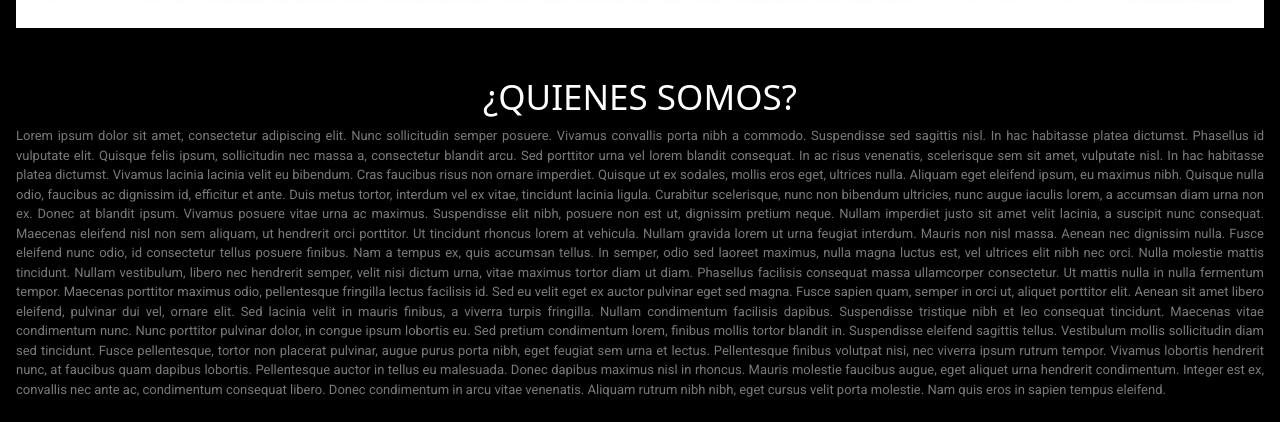
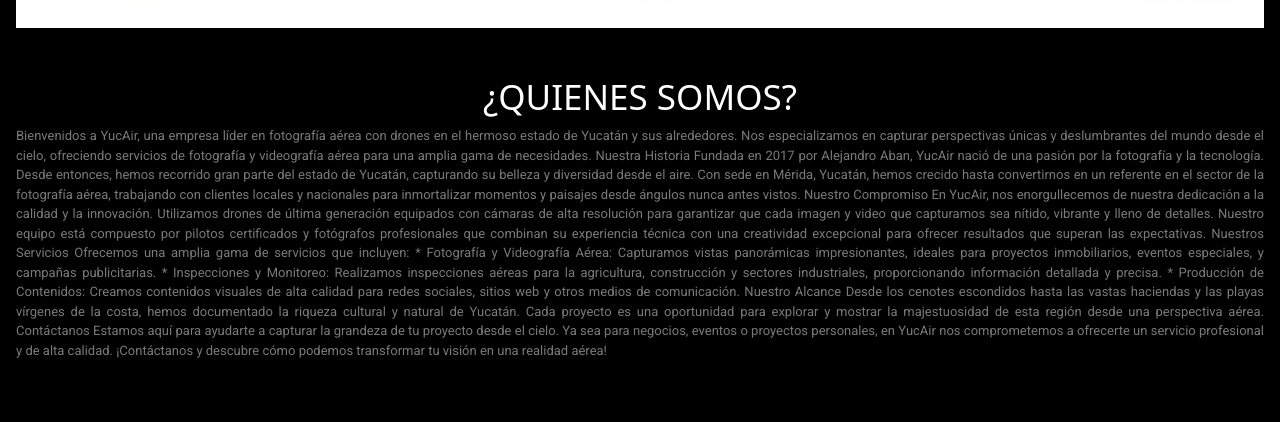
Before and after one commit to alexabn1/yucair, a plain HTML site: page page1.html in a window 1280 px wide. Shown: the part 1762-2184 px from the top of the page. Drawn offline with Linux system fonts and the light colour scheme.

Commit message:
Update page1.html

```diff
--- a/page1.html
+++ b/page1.html
@@ -67,16 +67,23 @@
 
     <div>
        <h1>¿Quienes somos?</h1>
-       <p class="texto-justificado">Lorem ipsum dolor sit amet, consectetur adipiscing elit. Nunc sollicitudin semper posuere. Vivamus convallis porta nibh a commodo. Suspendisse sed sagittis nisl. In hac habitasse platea dictumst. Phasellus id vulputate elit. Quisque felis ipsum, sollicitudin nec massa a, consectetur blandit arcu. Sed porttitor urna vel lorem blandit consequat.
+       <p class="texto-justificado">
 
-In ac risus venenatis, scelerisque sem sit amet, vulputate nisl. In hac habitasse platea dictumst. Vivamus lacinia lacinia velit eu bibendum. Cras faucibus risus non ornare imperdiet. Quisque ut ex sodales, mollis eros eget, ultrices nulla. Aliquam eget eleifend ipsum, eu maximus nibh. Quisque nulla odio, faucibus ac dignissim id, efficitur et ante. Duis metus tortor, interdum vel ex vitae, tincidunt lacinia ligula. Curabitur scelerisque, nunc non bibendum ultricies, nunc augue iaculis lorem, a accumsan diam urna non ex. Donec at blandit ipsum. Vivamus posuere vitae urna ac maximus. Suspendisse elit nibh, posuere non est ut, dignissim pretium neque. Nullam imperdiet justo sit amet velit lacinia, a suscipit nunc consequat. Maecenas eleifend nisl non sem aliquam, ut hendrerit orci porttitor.
 
-Ut tincidunt rhoncus lorem at vehicula. Nullam gravida lorem ut urna feugiat interdum. Mauris non nisl massa. Aenean nec dignissim nulla. Fusce eleifend nunc odio, id consectetur tellus posuere finibus. Nam a tempus ex, quis accumsan tellus. In semper, odio sed laoreet maximus, nulla magna luctus est, vel ultrices elit nibh nec orci. Nulla molestie mattis tincidunt. Nullam vestibulum, libero nec hendrerit semper, velit nisi dictum urna, vitae maximus tortor diam ut diam. Phasellus facilisis consequat massa ullamcorper consectetur.
-
-Ut mattis nulla in nulla fermentum tempor. Maecenas porttitor maximus odio, pellentesque fringilla lectus facilisis id. Sed eu velit eget ex auctor pulvinar eget sed magna. Fusce sapien quam, semper in orci ut, aliquet porttitor elit. Aenean sit amet libero eleifend, pulvinar dui vel, ornare elit. Sed lacinia velit in mauris finibus, a viverra turpis fringilla. Nullam condimentum facilisis dapibus. Suspendisse tristique nibh et leo consequat tincidunt. Maecenas vitae condimentum nunc. Nunc porttitor pulvinar dolor, in congue ipsum lobortis eu. Sed pretium condimentum lorem, finibus mollis tortor blandit in.
-
-Suspendisse eleifend sagittis tellus. Vestibulum mollis sollicitudin diam sed tincidunt. Fusce pellentesque, tortor non placerat pulvinar, augue purus porta nibh, eget feugiat sem urna et lectus. Pellentesque finibus volutpat nisi, nec viverra ipsum rutrum tempor. Vivamus lobortis hendrerit nunc, at faucibus quam dapibus lobortis. Pellentesque auctor in tellus eu malesuada. Donec dapibus maximus nisl in rhoncus. Mauris molestie faucibus augue, eget aliquet urna hendrerit condimentum. Integer est ex, convallis nec ante ac, condimentum consequat libero. Donec condimentum in arcu vitae venenatis. Aliquam rutrum nibh nibh, eget cursus velit porta molestie. Nam quis eros in sapien tempus eleifend.</p>
-    </div>
+Bienvenidos a YucAir, una empresa líder en fotografía aérea con drones en el hermoso estado de Yucatán y sus alrededores. Nos especializamos en capturar perspectivas únicas y deslumbrantes del mundo desde el cielo, ofreciendo servicios de fotografía y videografía aérea para una amplia gama de necesidades.
+Nuestra Historia
+Fundada en 2017 por Alejandro Aban, YucAir nació de una pasión por la fotografía y la tecnología. Desde entonces, hemos recorrido gran parte del estado de Yucatán, capturando su belleza y diversidad desde el aire. Con sede en Mérida, Yucatán, hemos crecido hasta convertirnos en un referente en el sector de la fotografía aérea, trabajando con clientes locales y nacionales para inmortalizar momentos y paisajes desde ángulos nunca antes vistos.
+Nuestro Compromiso
+En YucAir, nos enorgullecemos de nuestra dedicación a la calidad y la innovación. Utilizamos drones de última generación equipados con cámaras de alta resolución para garantizar que cada imagen y video que capturamos sea nítido, vibrante y lleno de detalles. Nuestro equipo está compuesto por pilotos certificados y fotógrafos profesionales que combinan su experiencia técnica con una creatividad excepcional para ofrecer resultados que superan las expectativas.
+Nuestros Servicios
+Ofrecemos una amplia gama de servicios que incluyen:
+* Fotografía y Videografía Aérea: Capturamos vistas panorámicas impresionantes, ideales para proyectos inmobiliarios, eventos especiales, y campañas publicitarias.
+* Inspecciones y Monitoreo: Realizamos inspecciones aéreas para la agricultura, construcción y sectores industriales, proporcionando información detallada y precisa.
+* Producción de Contenidos: Creamos contenidos visuales de alta calidad para redes sociales, sitios web y otros medios de comunicación.
+Nuestro Alcance
+Desde los cenotes escondidos hasta las vastas haciendas y las playas vírgenes de la costa, hemos documentado la riqueza cultural y natural de Yucatán. Cada proyecto es una oportunidad para explorar y mostrar la majestuosidad de esta región desde una perspectiva aérea.
+Contáctanos
+Estamos aquí para ayudarte a capturar la grandeza de tu proyecto desde el cielo. Ya sea para negocios, eventos o proyectos personales, en YucAir nos comprometemos a ofrecerte un servicio profesional y de alta calidad. ¡Contáctanos y descubre cómo podemos transformar tu visión en una realidad aérea!</div>
           <br>
           <br>
 
```
